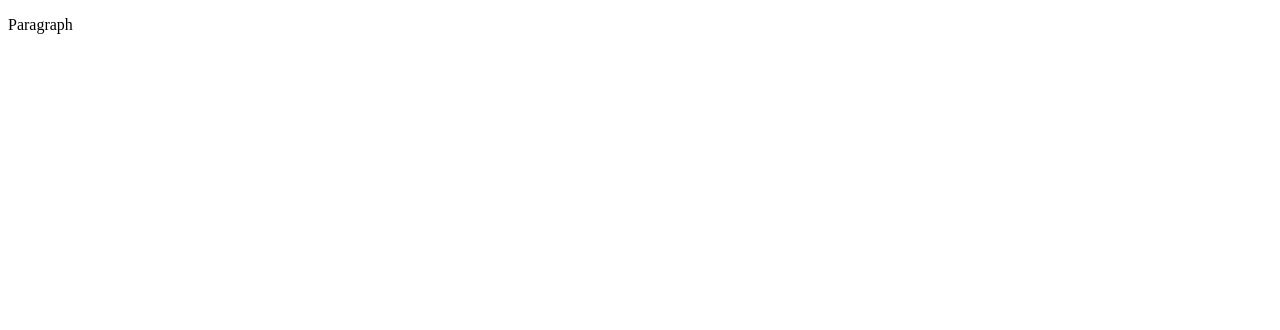
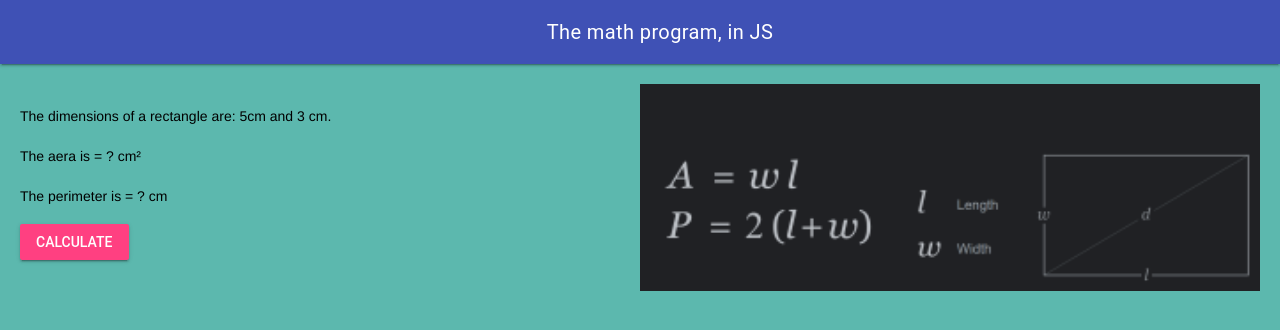
Before and after one commit to MTHS-ICD2O-1-2023/ICD2O-Unit-2-02-manya-feng, a plain HTML site: page index.html in a window 1280 px wide. Drawn offline with nearby package versions, Linux system fonts and the light colour scheme.

Commit message:
change all the code

```diff
--- a/css/style.css
+++ b/css/style.css
@@ -1,4 +1,31 @@
-/* Created by: Mr. Coxall
-* Created on: Sep 2020
+/* Created by: Manya
+* Created on: Mar 2024
 * This file contains the CSS for index.html
 */
+
+.mdl-layout__header-row {
+  align-items: center;
+  justify-content: center;
+}
+
+.mdl-layout__content {
+  padding-left: 15pt;
+  padding-right: 15pt;
+  padding-top: 15pt;
+}
+
+body {
+  background-color: rgb(92, 184, 174);
+}
+
+p {
+  color: black;
+  font-family: Helvetica, Arial, sans-serif;
+  font-size: 1.5rem;
+  padding-top: 5pt;
+}
+
+img {
+  float: right;
+  width: 50%;
+}
--- a/index.html
+++ b/index.html
@@ -1,9 +1,47 @@
 <!DOCTYPE html>
 <html>
   <head>
-    <title>Title</title>
+    <meta charset="utf-8" />
+    <meta name="description" content="The math program, in JS" />
+    <meta name="keywords" content="mths, icd2o" />
+    <meta name="author" content="Manya" />
+    <meta name="viewport" content="width=device-width, initial-scale=1.0" />
+    <link rel="stylesheet" href="./css/style.css" />
+    <link rel="stylesheet" href="https://fonts.googleapis.com/icon?family=Material+Icons" />
+    <link rel="stylesheet" href="https://code.getmdl.io/1.3.0/material.indigo-pink.min.css" />
+    <link rel="apple-touch-icon" sizes="180x180" href="apple-touch-icon.png" />
+    <link rel="icon" type="image/png" sizes="32x32" href="favicon-32x32.png" />
+    <link rel="icon" type="image/png" sizes="16x16" href="favicon-16x16.png" />
+    <link rel="manifest" href="site.webmanifest" />
+    <title>The math program, in JS</title>
   </head>
   <body>
-    <p>Paragraph</p>
+        <script defer src="https://code.getmdl.io/1.3.0/material.min.js"></script>
+        <script src="./js/script.js"></script>
+        <div class="mdl-layout mdl-js-layout mdl-layout--fixed-header">
+          <header class="mdl-layout__header">
+            <div class="mdl-layout__header-row">
+              <span class="mdl-layout-title">The math program, in JS</span>
+            </div>
+          </header>
+          <main class="mdl-layout__content">
+            <div class="right-image">
+              <img src="images/area_and_perimeter.png">
+            </div>
+            <br />
+              <p>The dimensions of a rectangle are: 5cm and 3 cm.</p>
+              <!--basic text -->
+              <div id="area-math">
+                <p>The aera is = ? cm²</p>
+              </div>
+              <div id="perimeter-math">
+                <p>The perimeter is = ? cm</p>
+              </div>
+              <!--Raised button with ripple -->
+              <button class="mdl-button mdl-js-button mdl-button--raised mdl-js-ripple-effect mdl-button--accent" onclick="doMathClicked()">
+                Calculate
+              </button>
+        </main>
+      </div>
   </body>
 </html>
--- a/js/script.js
+++ b/js/script.js
@@ -1,5 +1,14 @@
-// Copyright (c) 2020 Mr. Coxall All rights reserved
+// Copyright (c) 2024 Manya All rights reserved
 //
-// Created by: Mr. Coxall
-// Created on: Sep 2020
+// Created by: Manya
+// Created on: Mar 2024
 // This file contains the JS functions for index.html
+
+/**
+ * Do basic math.
+ */
+function doMathClicked() {
+  document.getElementById("perimeter-math").innerHTML = "<p>The perimeter is = " + (2 * (5 + 3)) + " cm </p>"
+  document.getElementById("area-math").innerHTML = "<p>The area is = " + (5 * 3) + " cm² </p>"
+
+}
```
Also changed, not shown: android-chrome-192x192.png (added), android-chrome-512x512.png (added), apple-touch-icon.png (added), favicon-16x16.png (added), favicon-32x32.png (added), favicon.ico (added), images/area_and_perimeter.png (added), site.webmanifest (added).
